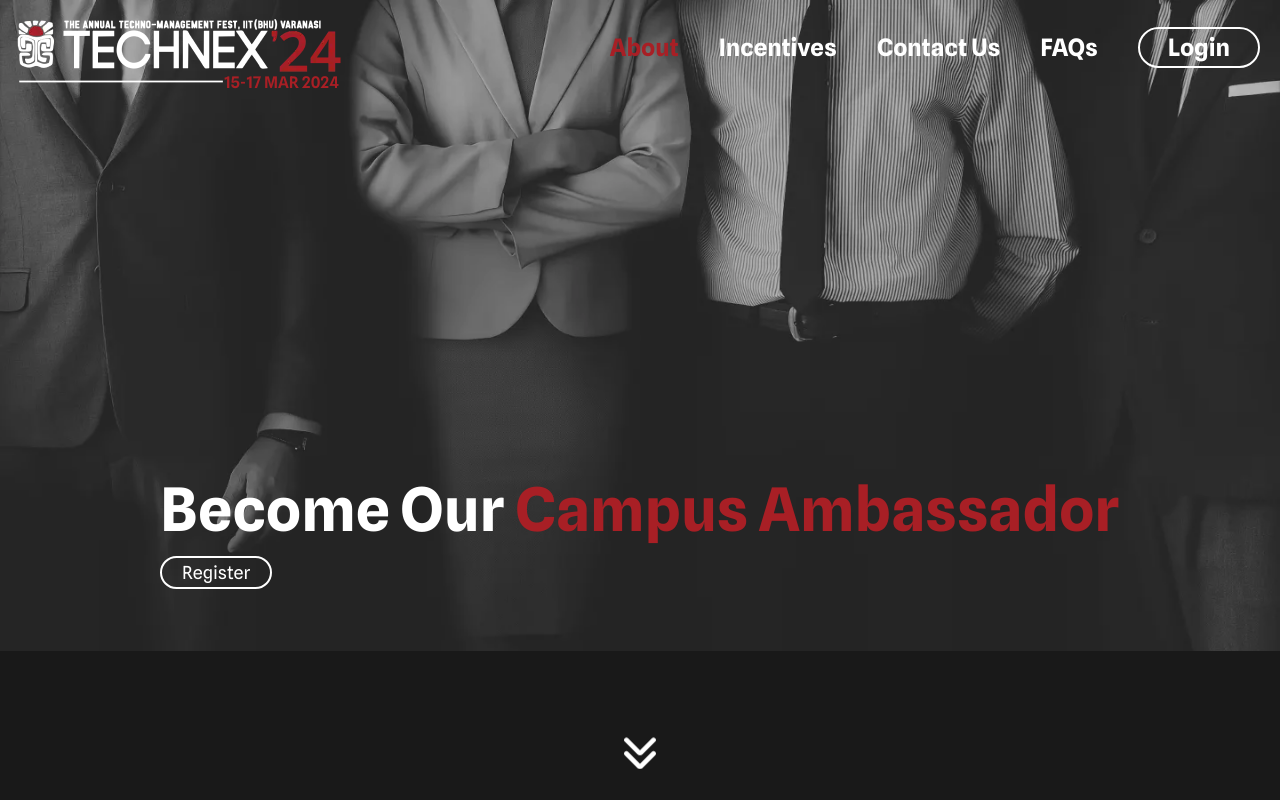
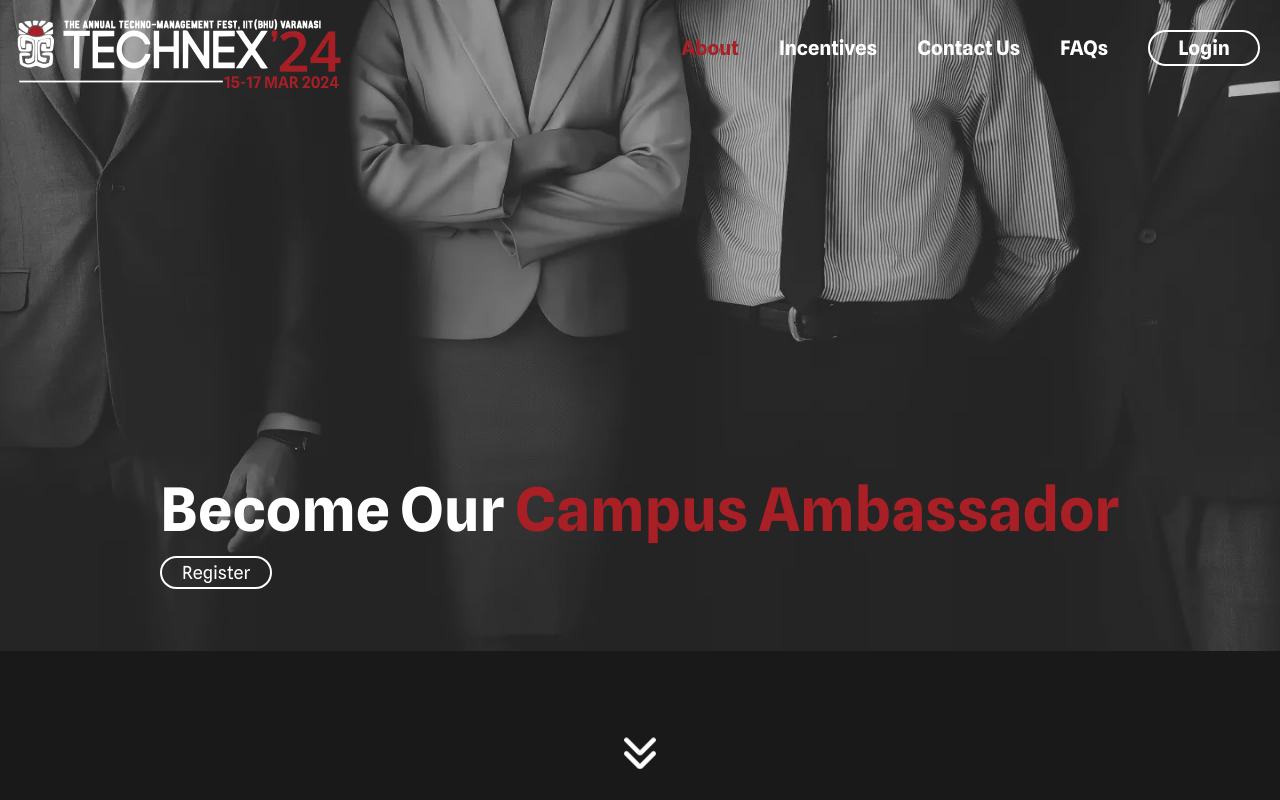
Before and after one commit to technex-iit-bhu/CA_Frontend, a Next.js app: page / in a window 1280 px wide. Shown: the top 800 px of the page. Built offline with nearby package versions, Linux system fonts and the light colour scheme.

Commit message:
Minor modifications for responsiveness

```diff
--- a/src/components/landingpage.tsx
+++ b/src/components/landingpage.tsx
@@ -6,7 +6,7 @@ import Link from 'next/link'
 const Landingpage: FC = () => {
   return (
     <div className='scroll-smooth'>
-        <div className="bg-[url('/bg_landing_page.webp')] bg-no-repeat bg-cover pb-4 xl:pb-16  2xl:pb-48">
+        <div className="bg-[url('/bg_landing_page.webp')] bg-no-repeat bg-auto xl:bg-cover pb-8 xl:pb-16  2xl:pb-48">
             <div className='pb-96 lg:pb-64 xl:pb-96 z-10'>
                 <Navbar/>
             </div>
--- a/src/components/navbar.tsx
+++ b/src/components/navbar.tsx
@@ -17,7 +17,7 @@ const Navbar: FC = () => {
       height={75}/>
       <p className='text-[#A81F25] text-xs sm:text-sm sm:font-semibold lg:text-base ml-36 sm:ml-56'>15-17 MAR 2024</p>
       </div>
-      <div className='hidden md:block space-x-10 p-3 pr-5 font-bold text-xl lg:text-2xl text-center'>
+      <div className='hidden ab:block space-x-10 p-3 pr-5 font-bold text-xl text-center'>
         <Link href={"/about"} className="text-[#A81F25]
                 relative
                 transition-all
@@ -96,7 +96,7 @@ const Navbar: FC = () => {
                 hover:before:opacity-100">FAQs</Link>
         <Link href={"/login"} className='border-2 hover:border-[#A81F25] hover:text-[#A81F25] hover:bg-[#191919] sm:py-1 px-5 sm:px-7 rounded-e-full rounded-s-full'>Login</Link>
       </div>
-      <div className='flex md:hidden p-1 sm:p-5'>
+      <div className='flex ab:hidden p-1 sm:p-5'>
           <Hamburger />
       </div>
     </div>)
--- a/tailwind.config.ts
+++ b/tailwind.config.ts
@@ -15,6 +15,23 @@ const config: Config = {
         'custom-gradient': 'linear-gradient(180deg, rgba(100, 100, 100, 0.40) 0%, rgba(100, 100, 100, 0.35) 18.35%, rgba(100, 100, 100, 0.29) 35.18%, rgba(100, 100, 100, 0.20) 50.96%, rgba(100, 100, 100, 0.10) 68.32%, rgba(100, 100, 100, 0.05) 83.58%, rgba(100, 100, 100, 0.00) 100%)',
       },
     },
+    screens: {
+      'sm': '640px',
+      // => @media (min-width: 640px) { ... }
+
+      'md': '768px',
+      // => @media (min-width: 768px) { ... }
+
+      'lg': '1024px',
+      // => @media (min-width: 1024px) { ... }
+
+      'xl': '1280px',
+      // => @media (min-width: 1280px) { ... }
+
+      '2xl': '1536px',
+      // => @media (min-width: 1536px) { ... }
+      'ab': '965px',
+    },
     colors: {
       red: '#A81F25',
       background: '#191919',
```
